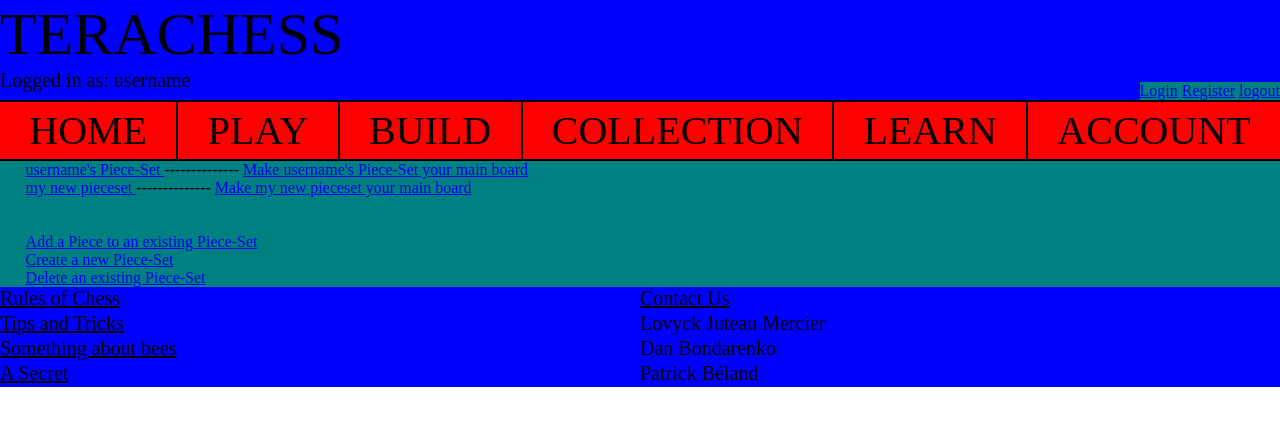
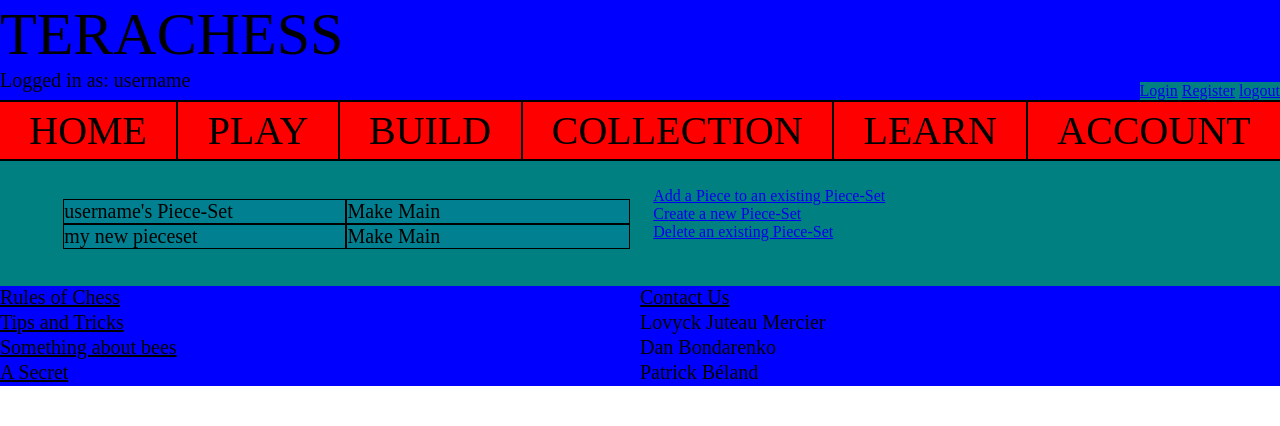
Before and after one commit to 307Project2018/The-Project, a Django app: page /TeraChess/collection in a window 1280 px wide; the page is wider, and only the part inside the window is pictured. Shown: the top 426 px of that part. Run offline with Django 3.2, Linux system fonts and the light colour scheme; a user stored in the database is signed in; data comes from the database, SQL or seed files in the repository; parts of the project's set-up code (start-up, migrations or seed data) failed here and were passed over.

Commit message:
Collection update

```diff
--- a/Comp307v3/TeraChess/static/TeraChess/collection.css
+++ b/Comp307v3/TeraChess/static/TeraChess/collection.css
@@ -1,37 +1,26 @@
-.collectionContainer{
+.container{
 	display:grid;
 	postion:relative;
-	grid-template-columns:70% 30%;
+	grid-template-columns:49% 49%;
 	grid-gap:0px;
 	padding:2%
-}
-.collectionGrid{
-	display:grid;
-	position:relative;
-	grid-template-columns: auto auto auto auto auto auto;
-	grid-gap-columns:0px;
-	grid-gap-rows:10px;
-	justify-content:space-evenly;
-	align-content:space-evenly;
-}
-.interface{
-	display:grid;
-	position:relative;
-	grid-template-columns:auto;
-	grid-template-rows:10% 40% 40% 10%;
-	background-color:white;
 
 }
-.square{
-	background-color:blue;
-	height:7vw;
-	width:7vw;
-	border: 2px solid black;
+.setContainer{
+    display:grid;
+    grid-template-columns:49% 49%;
+    padding:2%;
+
 }
-.mainContent{
-	padding:0%;
+
+.setGridItem{
+    border: 1px solid black;
+    background-color:	#008090;
+    position:center;
+    text
 }
-.name{
-	background-color:pink;
-	border: 2px solid black;
+a.pieceSet:link{
+    font-size:20px;
+    color:black;
+    text-decoration:none;
 }
--- a/Comp307v3/TeraChess/templates/TeraChess/html/collection.html
+++ b/Comp307v3/TeraChess/templates/TeraChess/html/collection.html
@@ -3,19 +3,27 @@
 {% block content %}
 {% if request.user.is_authenticated %}
 {% if profile.pieceset_set %}
+{% load staticfiles %}
+<link rel="stylesheet" type="text/css" href="{% static 'TeraChess/collection.css' %}"/>
+<div class="container">
+    <div class="setContainer">
     {% for piece_set in all_pieces %}
-        <a  href = "/TeraChess/PieceSet/{{ piece_set.id }}/">
-            {{ piece_set.name }} </a> --------------
-        <a href = "/TeraChess/update/{{ piece_set.id }}"> Make {{ piece_set.name }} your main board</a> <br>
+        <div class="setGridItem"><a class="pieceSet" href = "/TeraChess/PieceSet/{{ piece_set.id }}/">
+            {{ piece_set.name }} </a></div><div class="setGridItem"><a class="pieceSet" href = "/TeraChess/update/{{ piece_set.id }}"> Make Main</a></div>
+
     {% endfor %}
-    <br>
+    </div>
 {% else %}
-    there are no pieces to display<br>
+    <div>
+        there are no pieces to display<br>
+    </div>
 {% endif %}
-<br>
+<div class="menuContainer">
     <a href="/TeraChess/Piece/add/">Add a Piece to an existing Piece-Set</a> <br>
     <a href="/TeraChess/PieceSet/add/">Create a new Piece-Set</a><br>
     <a href="/TeraChess/DeletePieceSet">Delete an existing Piece-Set</a>
+</div>
+</div>
 {% endif %}
 
 {% if not request.user.is_authenticated %}
```
